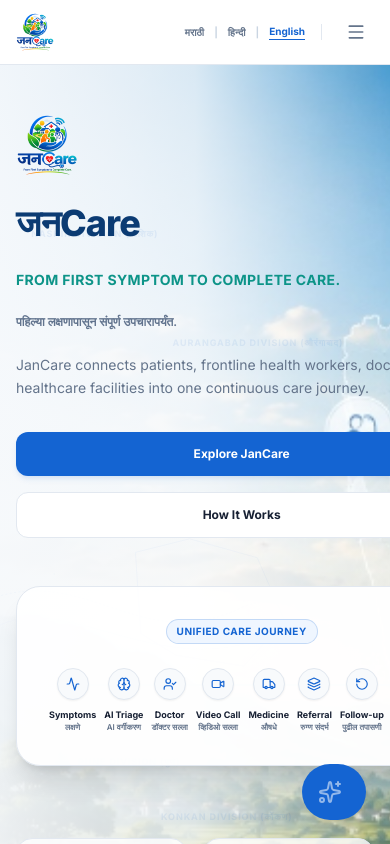
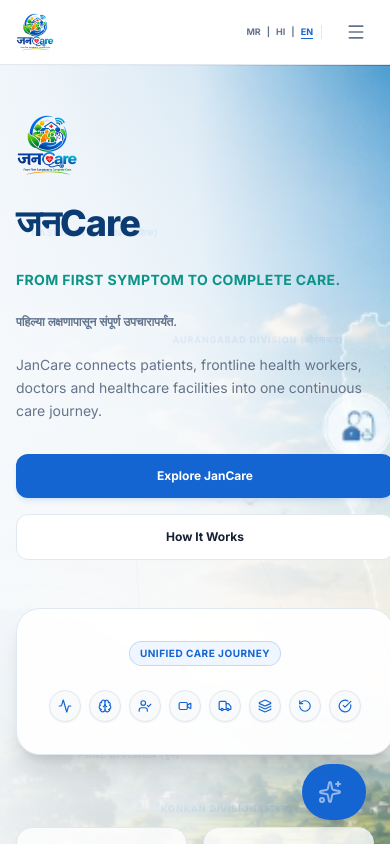
Before and after one commit to SumitKSinghDev/JanCare, a Next.js app: page / in a window 390 px wide. Shown: the top 844 px of the page. Built offline with nearby package versions, Linux system fonts and the light colour scheme.

Commit message:
feat: make landing page responsive for mobile screens and add Indian Healthcare News & Growth feed

```diff
--- a/src/app/page.tsx
+++ b/src/app/page.tsx
@@ -112,32 +112,35 @@
 
           <div className="flex items-center gap-4">
             {/* Language Selector */}
-            <div className="flex items-center gap-2.5 text-[10px] font-bold text-text-secondary border-r border-slate-200 pr-4">
+            <div className="flex items-center gap-1.5 sm:gap-2.5 text-[9px] sm:text-[10px] font-bold text-text-secondary border-r border-slate-200 pr-2 sm:pr-4">
               <button
                 onClick={() => setLanguage("mr")}
                 className={`hover:text-primary transition-colors cursor-pointer ${
                   language === "mr" ? "text-primary border-b border-primary" : ""
                 }`}
               >
-                मराठी
+                <span className="hidden sm:inline">मराठी</span>
+                <span className="sm:hidden">MR</span>
               </button>
-              <span className="text-slate-300">|</span>
+              <span className="text-slate-350">|</span>
               <button
                 onClick={() => setLanguage("hi")}
                 className={`hover:text-primary transition-colors cursor-pointer ${
                   language === "hi" ? "text-primary border-b border-primary" : ""
                 }`}
               >
-                हिन्दी
+                <span className="hidden sm:inline">हिन्दी</span>
+                <span className="sm:hidden">HI</span>
               </button>
-              <span className="text-slate-300">|</span>
+              <span className="text-slate-350">|</span>
               <button
                 onClick={() => setLanguage("en")}
                 className={`hover:text-primary transition-colors cursor-pointer ${
                   language === "en" ? "text-primary border-b border-primary" : ""
                 }`}
               >
-                English
+                <span className="hidden sm:inline">English</span>
+                <span className="sm:hidden">EN</span>
               </button>
             </div>
 
@@ -312,10 +315,10 @@
                       <div className="h-8 w-8 rounded-full bg-slate-50 border border-slate-200 text-primary flex items-center justify-center shadow-xs">
                         <step.icon size={14} />
                       </div>
-                      <span className="text-[9px] font-bold text-text-primary mt-2 block truncate w-full" title={step.label}>
+                      <span className="text-[9px] font-bold text-text-primary mt-2 hidden sm:block truncate w-full" title={step.label}>
                         {step.label}
                       </span>
-                      <span className="text-[8px] font-semibold text-text-secondary block truncate w-full" title={step.mr}>
+                      <span className="text-[8px] font-semibold text-text-secondary hidden sm:block truncate w-full" title={step.mr}>
                         {step.mr}
                       </span>
                     </div>
@@ -599,6 +602,67 @@
         </div>
       </section>
 
+      {/* SECTION 7.5 — INDIAN MEDICAL GROWTH & HEALTHCARE NEWS */}
+      <section className="py-16 bg-[#F8FAFC] border-y border-border-brand text-left">
+        <div className="max-w-7xl mx-auto px-4 sm:px-6 lg:px-8">
+          <div className="flex flex-col md:flex-row md:items-center justify-between gap-6 mb-10">
+            <div>
+              <span className="text-[10px] text-primary font-bold uppercase tracking-wider flex items-center gap-1.5">
+                <TrendingUp size={12} className="text-primary animate-pulse" /> What's New in Healthcare
+              </span>
+              <h2 className="text-2xl sm:text-3xl font-extrabold text-deep-blue mt-1">
+                Indian Medical Growth & Innovation Feed
+              </h2>
+              <p className="text-xs text-text-secondary mt-1">
+                Real-time tracking of new medicine developments, ABDM updates, and rural healthcare advancements.
+              </p>
+            </div>
+
+            <div className="bg-primary/5 text-primary text-[10px] font-bold px-3.5 py-1.5 rounded-full border border-primary/10 w-fit">
+              Live updates curated from MOHFW & ICMR
+            </div>
+          </div>
+
+          <div className="grid md:grid-cols-3 gap-6">
+            {[
+              {
+                date: "28 Aug 2026",
+                tag: "ABDM Milestone",
+                title: "India Links Over 50 Crore Health Locker Accounts via ABDM Stack",
+                desc: "The National Health Authority (NHA) reported massive digital compliance growth. Tightly managed patient consent systems are now driving clinical transparency across public clinics."
+              },
+              {
+                date: "26 Aug 2026",
+                tag: "Rural Medicine",
+                title: "Maharashtra Approves Drones for Last-Mile Drug Distribution",
+                desc: "To solve chronic medicine shortages, the State Innovation Society launched remote drone channels linking central Nashik depots to Sinnar and Igatpuri PHC drug stores."
+              },
+              {
+                date: "24 Aug 2026",
+                tag: "Clinical Research",
+                title: "ICMR Launches New Rural Chronic Disease Management Guidelines",
+                desc: "Focusing on preventive screening, the new guidelines establish ASHA-led vital logging protocols for early detection of non-communicable diseases (NCDs) like hypertension."
+              }
+            ].map((news, idx) => (
+              <div key={idx} className="bg-white border border-slate-200/80 p-5 rounded-2xl shadow-xs flex flex-col justify-between hover:shadow-md hover:border-slate-300 transition-all duration-200">
+                <div className="space-y-2">
+                  <div className="flex justify-between items-center text-[9px] font-bold">
+                    <span className="text-slate-400 font-mono">{news.date}</span>
+                    <span className="text-primary bg-primary/5 px-2 py-0.5 rounded">{news.tag}</span>
+                  </div>
+                  <h4 className="text-xs font-bold text-slate-800 leading-snug">{news.title}</h4>
+                  <p className="text-[11px] text-text-secondary leading-relaxed">{news.desc}</p>
+                </div>
+                <div className="border-t border-slate-100 pt-3 mt-3 flex justify-between items-center text-[10px]">
+                  <span className="text-slate-400">Source: MOHFW India</span>
+                  <a href="https://main.mohfw.gov.in" target="_blank" className="text-primary hover:underline font-bold text-decoration-none">Read Official Press Release →</a>
+                </div>
+              </div>
+            ))}
+          </div>
+        </div>
+      </section>
+
       {/* SECTION 8 — MAHARASHTRA NETWORK */}
       <section className="py-16 bg-white border-y border-border-brand">
         <div className="max-w-7xl mx-auto px-4 sm:px-6 lg:px-8 text-center">
```
